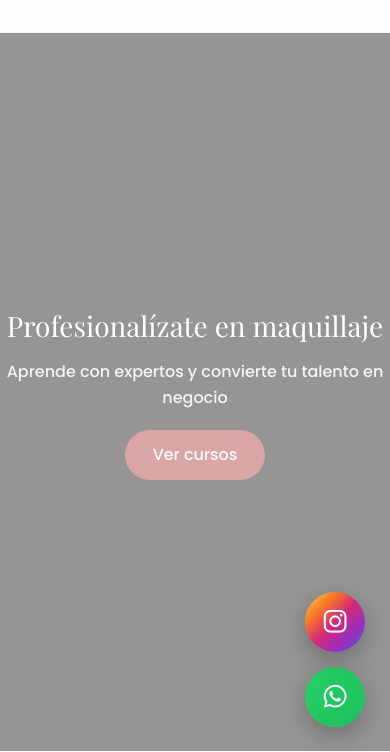
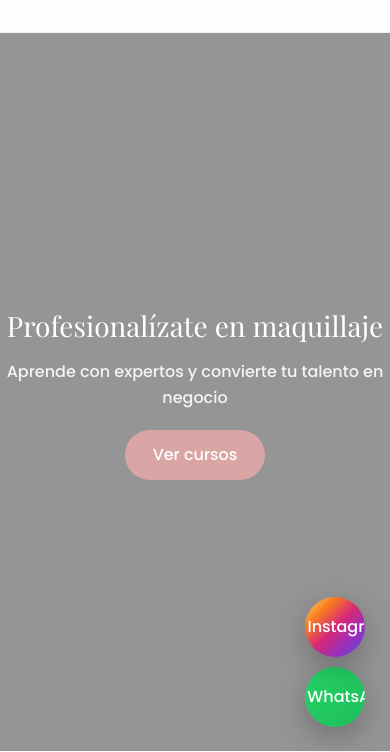
Before and after one commit to Kmiramontes123/myproyect, a plain HTML site: page index.html in a window 390 px wide. Shown: the part 92-844 px from the top of the page. Drawn offline with nearby package versions, Linux system fonts and the light colour scheme; no server answers.

Commit message:
actualizacion de cursos y admins

```diff
--- a/index.html
+++ b/index.html
@@ -67,11 +67,14 @@
   </div>
 </section>
 
-<a href="https://wa.me/5213171039377" class="whatsapp" target="_blank">
+<a href="https://wa.me/521XXXXXXXXXX" class="whatsapp" target="_blank">
   <i class="fab fa-whatsapp"></i>
+  <span>WhatsApp</span>
 </a>
-<a href="https://www.instagram.com/karlamiramontes_makeupartist/" class="instagram" target="_blank">
+
+<a href="https://instagram.com/TU_USUARIO" class="instagram" target="_blank">
   <i class="fab fa-instagram"></i>
+  <span>Instagram</span>
 </a>
 
 <script src="script.js"></script>
--- a/styles.css
+++ b/styles.css
@@ -488,6 +488,84 @@ nav a:hover {
   opacity: 1;
   transform: translateX(0);
 }
+/* base compartida */
+.whatsapp,
+.instagram {
+  position: fixed;
+  right: 25px;
+
+  display: flex;
+  align-items: center;
+  gap: 10px;
+
+  padding: 12px 18px;
+  border-radius: 50px;
+
+  color: #fff;
+  text-decoration: none;
+
+  font-size: 16px;
+  font-weight: 500;
+
+  box-shadow: 0 10px 30px rgba(0,0,0,0.25);
+  transition: all 0.3s ease;
+
+  overflow: hidden;
+  z-index: 999;
+}
+
+/* ICONO */
+.whatsapp i,
+.instagram i {
+  font-size: 22px;
+}
+
+/* TEXTO (oculto al inicio) */
+.whatsapp span,
+.instagram span {
+  opacity: 0;
+  max-width: 0;
+  white-space: nowrap;
+  transition: 0.3s ease;
+}
+
+/* HOVER → aparece texto */
+.whatsapp:hover span,
+.instagram:hover span {
+  opacity: 1;
+  max-width: 120px;
+}
+
+/* POSICIÓN */
+.whatsapp {
+  bottom: 25px;
+  background: linear-gradient(135deg, #25D366, #1ebe5d);
+}
+
+.instagram {
+  bottom: 95px;
+  background: linear-gradient(135deg,#feda75,#fa7e1e,#d62976,#962fbf,#4f5bd5);
+}
+
+/* HOVER GENERAL */
+.whatsapp:hover,
+.instagram:hover {
+  transform: translateX(-5px) scale(1.05);
+}
+
+/* 📱 MÓVIL → texto siempre visible */
+@media (max-width: 600px) {
+  .whatsapp span,
+  .instagram span {
+    opacity: 1;
+    max-width: 120px;
+  }
+
+  .whatsapp,
+  .instagram {
+    padding: 12px 16px;
+  }
+}
 
 /* ================= RESPONSIVE ================= */
 @media (max-width: 768px) {
```
